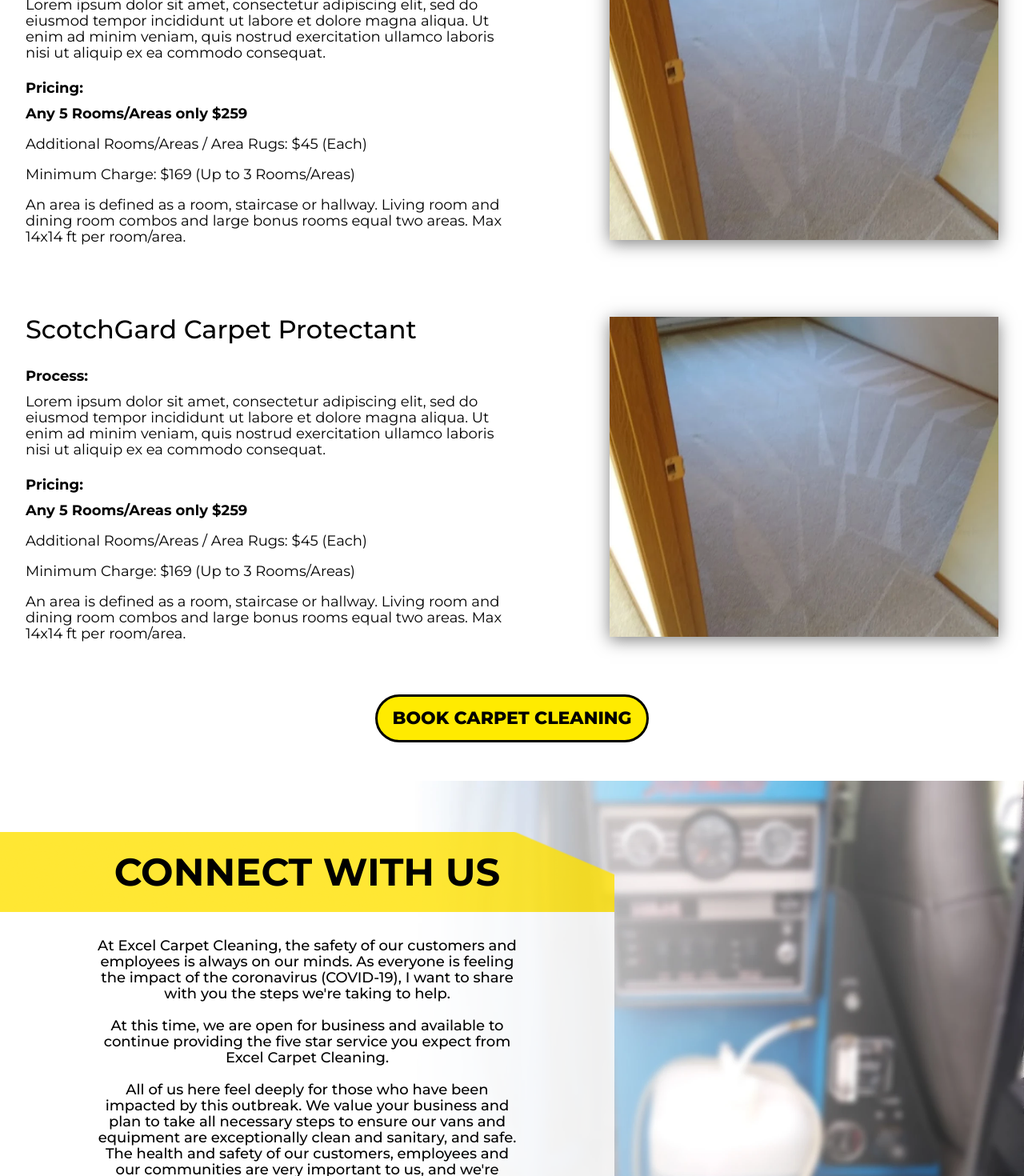
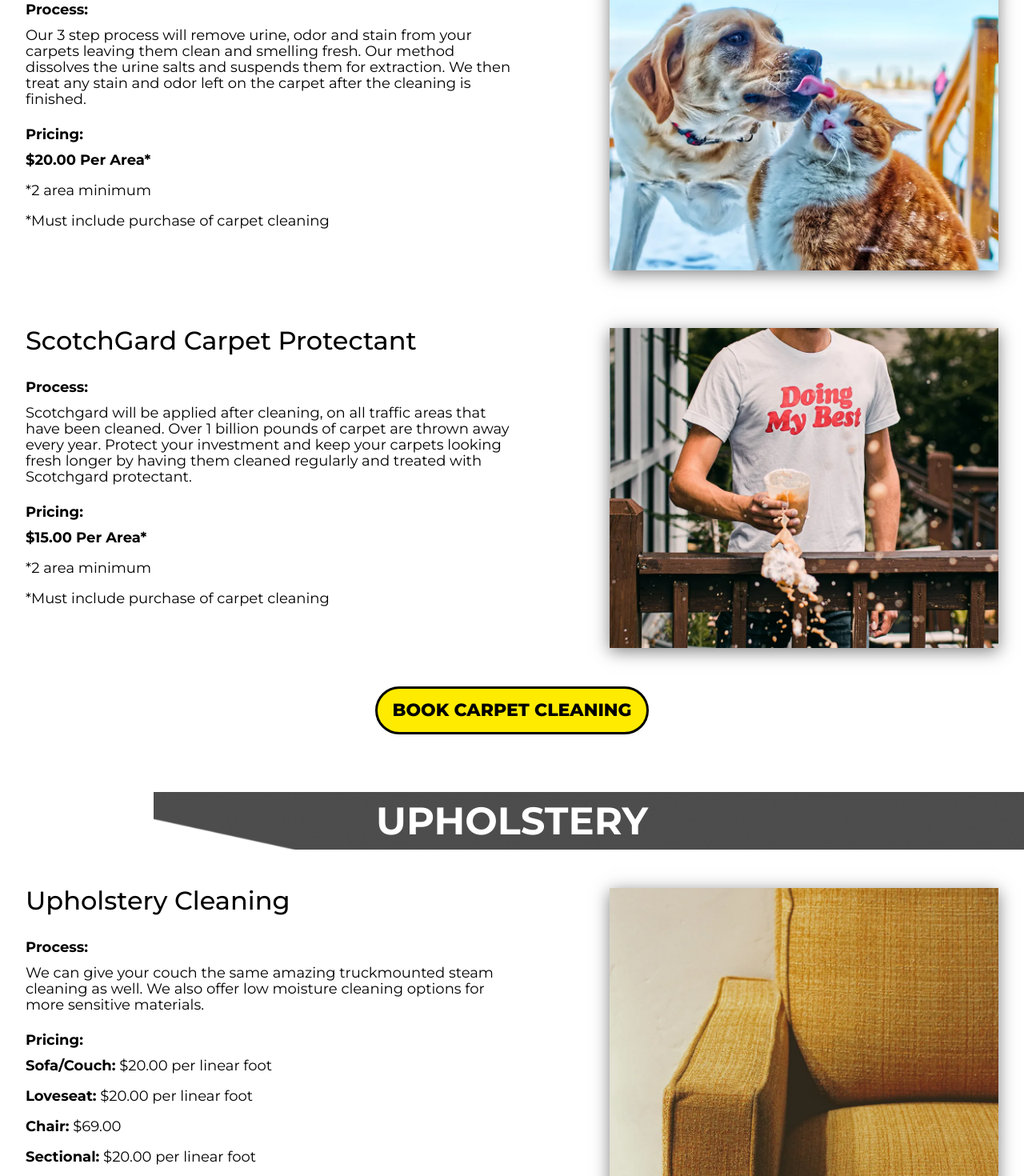
Before and after one commit to mikescarpetcleaning/mikescarpetcleaningltd, a Next.js app: page /services in a window 1280 px wide. Shown: the part 1240-2710 px from the top of the page at 80% size. Built offline with nearby package versions, Linux system fonts and the light colour scheme.

Commit message:
adding more copy

```diff
--- a/contactStyles/ContactForm.module.css
+++ b/contactStyles/ContactForm.module.css
@@ -78,6 +78,7 @@
     height: 120px;
 }
 .btn {
+    user-select:none;
     display: flex;
     justify-content: center;
     align-items: center;
--- a/pages/services.tsx
+++ b/pages/services.tsx
@@ -6,43 +6,61 @@ import ServiceNav from "../serviceComponents/ServiceNav";
 
 const carpetList = {
     id: "carpets",
-    heading: "Carpet Cleaning",
+    heading: "Carpets",
     itemDetails: [{
         subHeading: "Truckmounted Steam Cleaning",
-        process: "Lorem ipsum dolor sit amet, consectetur adipiscing elit, sed do eiusmod tempor incididunt ut labore et dolore magna aliqua. Ut enim ad minim veniam, quis nostrud exercitation ullamco laboris nisi ut aliquip ex ea commodo consequat.",
+        process: "We use a 4 step method to treat and remove all the dirt and stains from your carpet. Prespray, dwell, agitation, and extraction. This tried and true cleaning system is the number one recommended carpet cleaning method by top carpet manufacturers.",
         pricing: `
         <div class="pricing-box">
-        <p class="bold">Any 5 Rooms/Areas only $259</p>
-        <p>Additional Rooms/Areas / Area Rugs: $45 (Each)</p>
-        <p>Minimum Charge: $169 (Up to 3 Rooms/Areas)</p>
-        <p>An area is defined as a room, staircase or hallway. Living room and dining room combos  and large bonus rooms equal two areas. Max 14x14 ft per room/area.</p>
+        <p class="bold">Any 5 Rooms/Areas only $269</p>
+        <p>Additional Rooms/Areas: $40 (Each)</p>
+        <p>Minimum Charge: $149 (Up to 2 Rooms/Areas)</p>
+        <p>An area is defined as a room, staircase or hallway. Living room and dining room combos and large bonus rooms equal two areas. Max 14x14 ft per room/area</p>
+        <p class="disclaimer">*Travel charge may be added for out of service area jobs</p>
         </div>`,
-        imgSrc: "/carpet-home.webp",
+        imgSrc: "/carpets-service.webp",
         cta: `<a href="commercial" class="subitem-cta">See Our Commercial Rates</a>`
     },
     {
         subHeading: "Pet Treatment",
-        process: "Lorem ipsum dolor sit amet, consectetur adipiscing elit, sed do eiusmod tempor incididunt ut labore et dolore magna aliqua. Ut enim ad minim veniam, quis nostrud exercitation ullamco laboris nisi ut aliquip ex ea commodo consequat.",
+        process: `Our 3 step process will
+        remove urine, odor and stain
+        from your carpets leaving
+        them clean and smelling fresh.
+        Our method dissolves the
+        urine salts and suspends them
+        for extraction. We then treat
+        any stain and odor left on the
+        carpet after the cleaning is
+        finished.`,
         pricing: `
         <div class="pricing-box">
-        <p class="bold">Any 5 Rooms/Areas only $259</p>
-        <p>Additional Rooms/Areas / Area Rugs: $45 (Each)</p>
-        <p>Minimum Charge: $169 (Up to 3 Rooms/Areas)</p>
-        <p>An area is defined as a room, staircase or hallway. Living room and dining room combos  and large bonus rooms equal two areas. Max 14x14 ft per room/area.</p>
+        <p class="bold">$20.00 Per Area*</p>
+        <p class="disclaimer">*2 area minimum</p>
+        <p class="disclaimer">*Must include purchase of carpet cleaning</p>
         </div>`,
-        imgSrc: "/carpet-home.webp"
+        imgSrc: "/pet.webp"
     },
     {
         subHeading: "ScotchGard Carpet Protectant",
-        process: "Lorem ipsum dolor sit amet, consectetur adipiscing elit, sed do eiusmod tempor incididunt ut labore et dolore magna aliqua. Ut enim ad minim veniam, quis nostrud exercitation ullamco laboris nisi ut aliquip ex ea commodo consequat.",
+        process: `Scotchgard will be applied
+        after cleaning, on all traffic
+        areas that have been cleaned.
+
+        Over 1 billion pounds of carpet
+        are thrown away every year.
+        Protect your investment and
+        keep your carpets looking
+        fresh longer by having them
+        cleaned regularly and treated
+        with Scotchgard protectant.`,
         pricing: `
         <div class="pricing-box">
-        <p class="bold">Any 5 Rooms/Areas only $259</p>
-        <p>Additional Rooms/Areas / Area Rugs: $45 (Each)</p>
-        <p>Minimum Charge: $169 (Up to 3 Rooms/Areas)</p>
-        <p>An area is defined as a room, staircase or hallway. Living room and dining room combos  and large bonus rooms equal two areas. Max 14x14 ft per room/area.</p>
+        <p class="bold">$15.00 Per Area*</p>
+        <p class="disclaimer">*2 area minimum</p>
+        <p class="disclaimer">*Must include purchase of carpet cleaning</p>
         </div>`,
-        imgSrc: "/carpet-home.webp"
+        imgSrc: "/scotch.webp"
     }],
     ctaText: "Book Carpet Cleaning"
 }
@@ -50,52 +68,86 @@ const upholsteryList = {
     id: "upholstery",
     heading: "Upholstery",
     itemDetails: [{
-        subHeading: "Couch",
-        process: "Lorem ipsum dolor sit amet, consectetur adipiscing elit, sed do eiusmod tempor incididunt ut labore et dolore magna aliqua. Ut enim ad minim veniam, quis nostrud exercitation ullamco laboris nisi ut aliquip ex ea commodo consequat.",
+        subHeading: "Upholstery Cleaning",
+        process: "We can give your couch the same amazing truckmounted steam cleaning as well. We also offer low moisture cleaning options for more sensitive materials.",
         pricing: `
         <div class="pricing-box">
-        <p class="bold">Any 5 Rooms/Areas only $259</p>
-        <p>Additional Rooms/Areas / Area Rugs: $45 (Each)</p>
-        <p>Minimum Charge: $169 (Up to 3 Rooms/Areas)</p>
-        <p>An area is defined as a room, staircase or hallway. Living room and dining room combos  and large bonus rooms equal two areas. Max 14x14 ft per room/area.</p>
+        <p><span class="bold">Sofa/Couch:</span> $20.00 per linear foot</p>
+
+        <p><span class="bold">Loveseat:</span> $20.00 per linear foot</p>
+
+        <p><span class="bold">Chair:</span> $69.00</p>
+
+        <p><span class="bold">Sectional:</span> $20.00 per linear foot</p>
         </div>`,
-        imgSrc: "/carpet-home.webp",
-        cta: `<a href="commercial" class="subitem-cta">See Our Commercial Rates</a>`
-    },
-    {
-        subHeading: "Loveseat",
-        process: "Lorem ipsum dolor sit amet, consectetur adipiscing elit, sed do eiusmod tempor incididunt ut labore et dolore magna aliqua. Ut enim ad minim veniam, quis nostrud exercitation ullamco laboris nisi ut aliquip ex ea commodo consequat.",
-        pricing: `
-        <div class="pricing-box">
-        <p class="bold">Any 5 Rooms/Areas only $259</p>
-        <p>Additional Rooms/Areas / Area Rugs: $45 (Each)</p>
-        <p>Minimum Charge: $169 (Up to 3 Rooms/Areas)</p>
-        <p>An area is defined as a room, staircase or hallway. Living room and dining room combos  and large bonus rooms equal two areas. Max 14x14 ft per room/area.</p>
-        </div>`,
-        imgSrc: "/carpet-home.webp"
-    },
-    {
-        subHeading: "etc.",
-        process: "Lorem ipsum dolor sit amet, consectetur adipiscing elit, sed do eiusmod tempor incididunt ut labore et dolore magna aliqua. Ut enim ad minim veniam, quis nostrud exercitation ullamco laboris nisi ut aliquip ex ea commodo consequat.",
-        pricing: `
-        <div class="pricing-box">
-        <p class="bold">Any 5 Rooms/Areas only $259</p>
-        <p>Additional Rooms/Areas / Area Rugs: $45 (Each)</p>
-        <p>Minimum Charge: $169 (Up to 3 Rooms/Areas)</p>
-        <p>An area is defined as a room, staircase or hallway. Living room and dining room combos  and large bonus rooms equal two areas. Max 14x14 ft per room/area.</p>
-        </div>`,
-        imgSrc: "/carpet-home.webp"
+        imgSrc: "/upholstery.webp"
     }],
     ctaText: "Book Upholstery Cleaning"
 }
+const hardSurfaceList = {
+    id: "hard-surfaces",
+    heading: "Hard Surfaces",
+    itemDetails: [{
+        subHeading: "Tile Cleaning (floors only)",
+        process: "We start by spraying down the area with a high-powered, non-toxic cleaning agent. After some dwell time we use a spinning 1000 PSI jet to remove the dirt and water. Dries in minutes and leaves tile and grout look brand new.",
+        pricing: `
+        <div class="pricing-box">
+        <p><span class="bold">Cleaning:</span> $0.75 per sq. ft.*</p>
 
+        <p><span class="bold">Sealant:</span> $0.50 per sq. ft.*</p>
+
+        <p class="disclaimer">*100 sq ft. minimum</p>
+        <p class="disclaimer">*Sealant must include purchase of tile cleaning</p>
+        </div>`,
+        imgSrc: "/brtiles.webp"
+    },
+    {
+        subHeading: "Hardwood Cleaning",
+        process: "We use an all-in-one cleaning unit combined with a delicate balance of wood cleaning products. Our process will never harm or swell your wood floors and is the most effective wood cleaning system on the market.",
+        pricing: `
+        <div class="pricing-box">
+        <p><span class="bold">Hardwood Floor Cleaning:</span> $0.75 per sq. ft.*</p>
+
+        <p><span class="bold">Preservation Finish:</span> $0.50 per sq. ft.*</p>
+
+        <p class="disclaimer">*100 sq ft. minimum</p>
+        <p class="disclaimer">*Preservation finish must include purchase of hardwood cleaning</p>
+        </div>`,
+        imgSrc: "/wood.webp"
+    }],
+    ctaText: "Book Hard Surface Cleaning"
+}
+const airDuctList = {
+    id: "air-ducts",
+    heading: "Air Ducts",
+    itemDetails: [{
+        subHeading: "Vent, Return, and Dryer Vent Cleaning",
+        process: `RamAir is a revolutionary duct cleaning process that allows for state-of-the-art forced air cleaning with no mess or debris, and it won’t harm duct surfaces!
+
+        The patented RamAir ClearView Duct Cleaning System is the most effective system to date, as well as being the first system ever created that allows the homeowner to actually see all the dust and debris as it is being removed from the duct system.`,
+        pricing: `
+        <div class="pricing-box">
+        <p><span class="bold">Air Duct Cleaning Special:</span> $299.00 (12 floor vents and 2 air return)</p>
+
+        <p><span class="bold">Additional Vents:</span> $20.00 per vent*</p>
+
+        <p><span class="bold">Dryer Vents:</span> $99.00 per vent*</p>
+
+        <p class="disclaimer">*Ceiling vents are an additional $10 per vent</p>
+        </div>`,
+        imgSrc: "/duct.webp"
+    }],
+    ctaText: "Book Air Duct Cleaning"
+}
 const Services: NextPage<any> = (props: any) => {
     return (
         <>
             <ServiceHero />
             <ServiceNav />
             <ServiceItem itemDetails={carpetList} />
-            {/* <ServiceItem itemDetails={upholsteryList} /> */}
+            <ServiceItem itemDetails={upholsteryList} />
+            <ServiceItem itemDetails={hardSurfaceList} />
+            <ServiceItem itemDetails={airDuctList} />
             <Connect />
         </>
     )
--- a/styles/Family.module.css
+++ b/styles/Family.module.css
@@ -33,7 +33,7 @@
     font-size: 20px;
     font-style: normal;
     font-weight: 500;
-    line-height: 22px;
+    line-height: 24px;
     letter-spacing: 0em;
     text-align: left;
 }
--- a/styles/Frequent.module.css
+++ b/styles/Frequent.module.css
@@ -26,7 +26,7 @@
     font-size: 20px;
     font-style: normal;
     font-weight: 400;
-    line-height: 20px;
+    line-height: 24px;
     letter-spacing: 0em;
     text-align: center;
 }
```
Also changed, not shown: pages/commercial.tsx (+6 -6 lines), public/carpets-service.webp (added), public/commercial-tile.webp (added).
